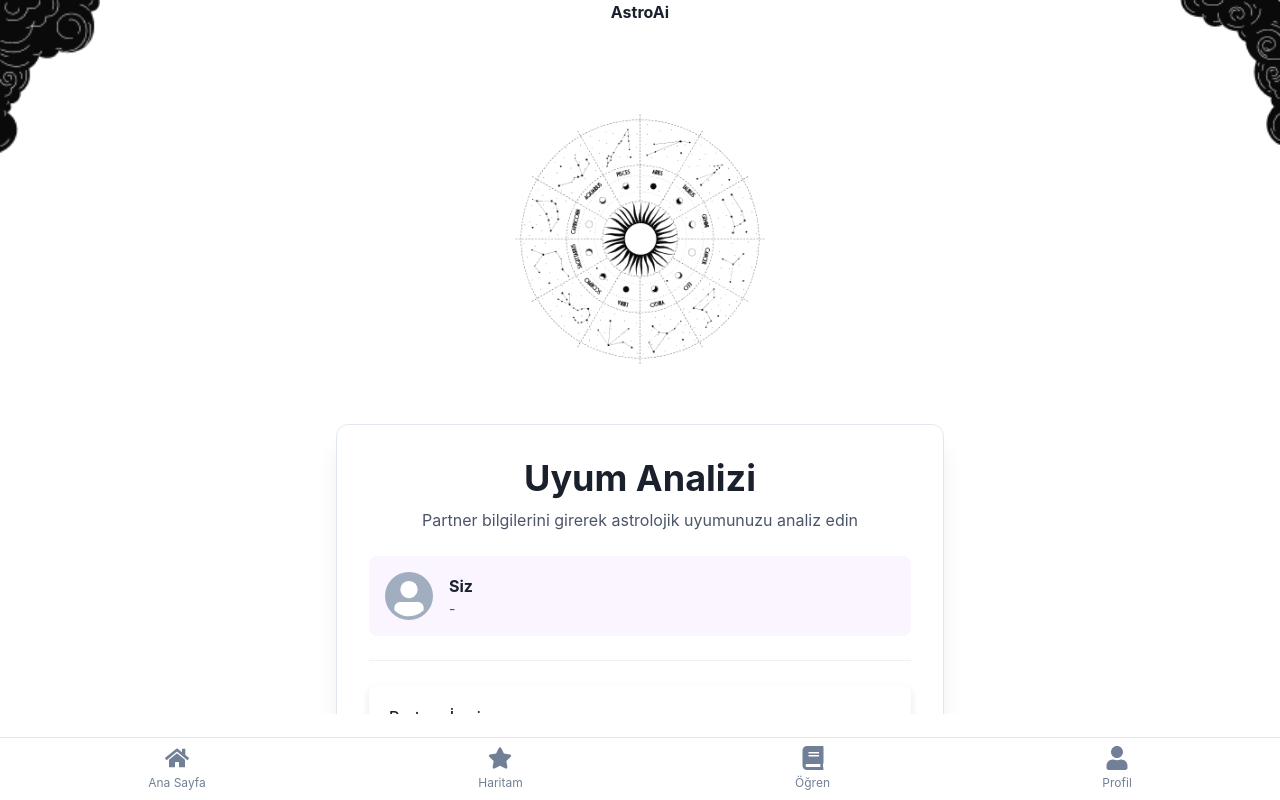
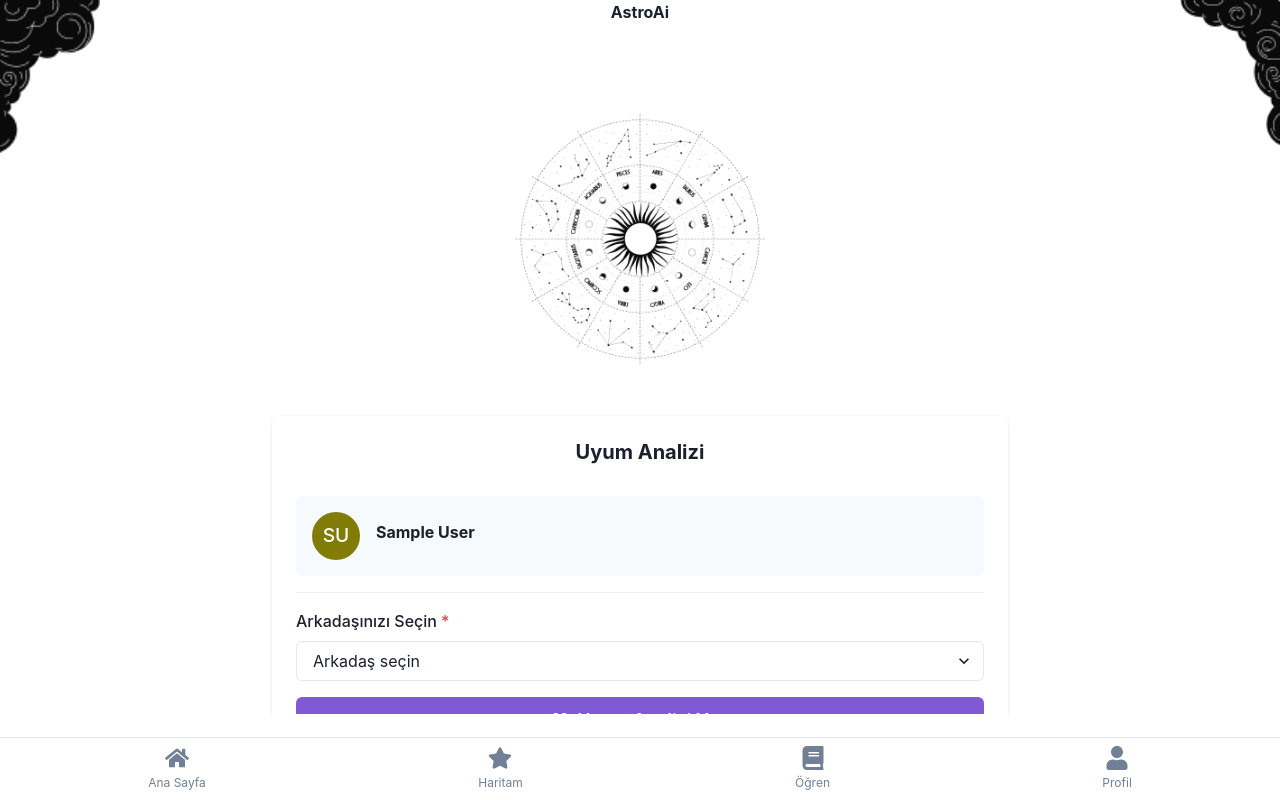
Before and after one commit to sahradeniz/Astrologi-Ai, a React (Create React App) app: page /synastry in a window 1280 px wide. Built offline with nearby package versions, Linux system fonts and the light colour scheme; sample sign-in values are in the browser's storage; the HTML template or start-up script is replaced by a standard one.

Commit message:
feat: update synastry form to use logged-in user data

```diff
--- a/src/components/SynastryForm.js
+++ b/src/components/SynastryForm.js
@@ -1,4 +1,4 @@
-import React, { useState } from 'react';
+import React, { useState, useEffect } from 'react';
 import {
   Box,
   Button,
@@ -18,232 +18,164 @@ import {
   Divider,
   HStack,
   Avatar,
+  Select,
 } from '@chakra-ui/react';
 import { FaCalendar, FaClock, FaMapMarkerAlt, FaUser, FaHeart } from 'react-icons/fa';
 import { useNavigate } from 'react-router-dom';
 
 const SynastryForm = () => {
-  const [person1Data, setPerson1Data] = useState(() => {
-    // Try to get saved natal chart data
-    const savedData = localStorage.getItem('natalChartData');
-    if (savedData) {
-      const parsed = JSON.parse(savedData);
-      return {
-        name: parsed.name || '',
-        birthDate: parsed.birthDate || '',
-        birthTime: parsed.birthTime || '',
-        birthPlace: parsed.birthPlace || '',
-      };
+  const [loggedInUser, setLoggedInUser] = useState(null);
+  const [friends, setFriends] = useState([]);
+  const [selectedFriend, setSelectedFriend] = useState(null);
+  const [isLoading, setIsLoading] = useState(false);
+  const navigate = useNavigate();
+  const toast = useToast();
+
+  useEffect(() => {
+    // Get logged-in user data
+    const userData = localStorage.getItem('userData');
+    if (userData) {
+      setLoggedInUser(JSON.parse(userData));
     }
-    return {
-      name: '',
-      birthDate: '',
-      birthTime: '',
-      birthPlace: '',
-    };
-  });
 
-  const [person2Data, setPerson2Data] = useState({
-    name: '',
-    birthDate: '',
-    birthTime: '',
-    birthPlace: '',
-  });
+    // Get friends list
+    const friendsList = localStorage.getItem('friends');
+    if (friendsList) {
+      setFriends(JSON.parse(friendsList));
+    }
 
-  const [isLoading, setIsLoading] = useState(false);
-  const [errors, setErrors] = useState({});
-  const toast = useToast();
-  const navigate = useNavigate();
-
-  const bgColor = useColorModeValue('white', 'gray.700');
-  const borderColor = useColorModeValue('gray.200', 'gray.600');
-
-  const validateForm = () => {
-    const newErrors = {};
-    if (!person2Data.name) newErrors.name = "İsim gerekli";
-    if (!person2Data.birthDate) newErrors.birthDate = "Doğum tarihi gerekli";
-    if (!person2Data.birthTime) newErrors.birthTime = "Doğum saati gerekli";
-    if (!person2Data.birthPlace) newErrors.birthPlace = "Doğum yeri gerekli";
-    setErrors(newErrors);
-    return Object.keys(newErrors).length === 0;
-  };
+    // Check for pre-selected friend from friends list
+    const preSelectedFriend = localStorage.getItem('selectedFriend');
+    if (preSelectedFriend) {
+      setSelectedFriend(JSON.parse(preSelectedFriend));
+      localStorage.removeItem('selectedFriend'); // Clear after using
+    }
+  }, []);
 
   const handleSubmit = async (e) => {
     e.preventDefault();
-    if (!validateForm()) return;
+    if (!loggedInUser || !selectedFriend) {
+      toast({
+        title: "Eksik Bilgi",
+        description: "Lütfen bir arkadaş seçin",
+        status: "error",
+        duration: 3000,
+      });
+      return;
+    }
 
     setIsLoading(true);
+
     try {
-      const response = await fetch("http://localhost:5003/calculate_synastry", {
-        method: "POST",
+      const response = await fetch('http://localhost:5003/api/calculate-synastry', {
+        method: 'POST',
         headers: {
-          "Content-Type": "application/json",
+          'Content-Type': 'application/json',
         },
         body: JSON.stringify({
-          person1: person1Data,
-          person2: person2Data,
+          person1: {
+            birthDate: loggedInUser.birthDate,
+            birthTime: loggedInUser.birthTime,
+            location: loggedInUser.birthPlace,
+          },
+          person2: {
+            birthDate: selectedFriend.birthDate,
+            birthTime: selectedFriend.birthTime,
+            location: selectedFriend.birthPlace,
+          },
         }),
       });
 
+      const data = await response.json();
+
       if (!response.ok) {
-        throw new Error("Sunucu hatası");
+        throw new Error(data.error || 'Analiz hesaplanamadı');
       }
 
-      const data = await response.json();
+      // Navigate to results page
+      navigate('/synastry-result', { state: { result: data } });
 
-      // Save partner data to friends list
-      const friends = JSON.parse(localStorage.getItem('friends') || '[]');
-      if (!friends.some(friend =>
-        friend.birthDate === person2Data.birthDate &&
-        friend.birthTime === person2Data.birthTime
-      )) {
-        friends.push(person2Data);
-        localStorage.setItem('friends', JSON.stringify(friends));
-      }
-
-      localStorage.setItem("synastryData", JSON.stringify(data));
-      navigate("/synastry-result");
     } catch (error) {
-      console.error("Error in form submission:", error);
       toast({
         title: "Hata",
-        description: "Uyum analizi hesaplanırken bir hata oluştu.",
+        description: error.message,
         status: "error",
-        duration: 5000,
-        isClosable: true,
+        duration: 3000,
       });
     } finally {
       setIsLoading(false);
     }
   };
 
+  if (!loggedInUser) {
     return (
-    <Container maxW="container.sm" py={10}>
-      <Box
-        p={8}
-        bg={bgColor}
-        borderWidth="1px"
-        borderColor={borderColor}
-        borderRadius="xl"
-        shadow="xl"
-      >
+      <Box textAlign="center" p={6}>
+        <Text>Lütfen önce giriş yapın.</Text>
+      </Box>
+    );
+  }
+
+  return (
+    <Container maxW="container.md" py={8}>
       <VStack spacing={6} align="stretch">
-          <Box textAlign="center">
-            <Heading size="xl" mb={2}>
-              Uyum Analizi
-            </Heading>
-            <Text color="gray.600">
-              Partner bilgilerini girerek astrolojik uyumunuzu analiz edin
-            </Text>
-          </Box>
+        <Box p={6} borderRadius="lg" bg={useColorModeValue('white', 'gray.700')} boxShadow="base">
+          <VStack spacing={4} align="stretch">
+            <Heading size="md" mb={4}>Uyum Analizi</Heading>
 
-          {/* Person 1 (Current User) Info Display */}
-          <Box p={4} bg="purple.50" borderRadius="lg">
+            <Box borderRadius="md" p={4} bg={useColorModeValue('gray.50', 'gray.600')}>
               <HStack spacing={4}>
-              <Avatar size="md" name={person1Data.name} />
-              <VStack align="start" spacing={0}>
-                <Text fontWeight="bold">{person1Data.name || "Siz"}</Text>
-                <Text fontSize="sm" color="gray.600">
-                  {person1Data.birthDate} - {person1Data.birthPlace}
-                </Text>
+                <Avatar name={loggedInUser.name} size="md" />
+                <VStack align="start" spacing={1}>
+                  <Text fontWeight="bold">{loggedInUser.name}</Text>
+                  <Text fontSize="sm">{loggedInUser.birthDate}</Text>
+                  <Text fontSize="sm">{loggedInUser.birthPlace}</Text>
                 </VStack>
               </HStack>
             </Box>
 
             <Divider />
 
-          {/* Person 2 Form */}
-          <form onSubmit={handleSubmit}>
-            <VStack spacing={4}>
-              <FormControl isInvalid={errors.name}>
-                <FormLabel>Partner İsmi</FormLabel>
-                <InputGroup>
-                  <InputLeftElement>
-                    <Icon as={FaUser} color="gray.500" />
-                  </InputLeftElement>
-                  <Input
-                    type="text"
-                    value={person2Data.name}
-                    onChange={(e) =>
-                      setPerson2Data({ ...person2Data, name: e.target.value })
-                    }
-                    pl={10}
-                  />
-                </InputGroup>
-                <FormErrorMessage>{errors.name}</FormErrorMessage>
+            <FormControl isRequired>
+              <FormLabel>Arkadaşınızı Seçin</FormLabel>
+              <Select
+                placeholder="Arkadaş seçin"
+                value={selectedFriend ? JSON.stringify(selectedFriend) : ''}
+                onChange={(e) => setSelectedFriend(e.target.value ? JSON.parse(e.target.value) : null)}
+              >
+                {friends.map((friend, index) => (
+                  <option key={index} value={JSON.stringify(friend)}>
+                    {friend.name} ({friend.birthDate})
+                  </option>
+                ))}
+              </Select>
             </FormControl>
 
-              <FormControl isInvalid={errors.birthDate}>
-                <FormLabel>Doğum Tarihi</FormLabel>
-                <InputGroup>
-                  <InputLeftElement>
-                    <Icon as={FaCalendar} color="gray.500" />
-                  </InputLeftElement>
-                  <Input
-                    type="date"
-                    value={person2Data.birthDate}
-                    onChange={(e) =>
-                      setPerson2Data({ ...person2Data, birthDate: e.target.value })
-                    }
-                    pl={10}
-                  />
-                </InputGroup>
-                <FormErrorMessage>{errors.birthDate}</FormErrorMessage>
-              </FormControl>
-
-              <FormControl isInvalid={errors.birthTime}>
-                <FormLabel>Doğum Saati</FormLabel>
-                <InputGroup>
-                  <InputLeftElement>
-                    <Icon as={FaClock} color="gray.500" />
-                  </InputLeftElement>
-                  <Input
-                    type="time"
-                    value={person2Data.birthTime}
-                    onChange={(e) =>
-                      setPerson2Data({ ...person2Data, birthTime: e.target.value })
-                    }
-                    pl={10}
-                  />
-                </InputGroup>
-                <FormErrorMessage>{errors.birthTime}</FormErrorMessage>
-              </FormControl>
-
-              <FormControl isInvalid={errors.birthPlace}>
-                <FormLabel>Doğum Yeri</FormLabel>
-                <InputGroup>
-                  <InputLeftElement>
-                    <Icon as={FaMapMarkerAlt} color="gray.500" />
-                  </InputLeftElement>
-                  <Input
-                    type="text"
-                    placeholder="Şehir, Ülke"
-                    value={person2Data.birthPlace}
-                    onChange={(e) =>
-                      setPerson2Data({ ...person2Data, birthPlace: e.target.value })
-                    }
-                    pl={10}
-                  />
-                </InputGroup>
-                <FormErrorMessage>{errors.birthPlace}</FormErrorMessage>
-              </FormControl>
+            {selectedFriend && (
+              <Box borderRadius="md" p={4} bg={useColorModeValue('gray.50', 'gray.600')}>
+                <HStack spacing={4}>
+                  <Avatar name={selectedFriend.name} size="md" />
+                  <VStack align="start" spacing={1}>
+                    <Text fontWeight="bold">{selectedFriend.name}</Text>
+                    <Text fontSize="sm">{selectedFriend.birthDate}</Text>
+                    <Text fontSize="sm">{selectedFriend.birthPlace}</Text>
+                  </VStack>
+                </HStack>
+              </Box>
+            )}
 
             <Button
-                type="submit"
               colorScheme="purple"
               size="lg"
               width="full"
+              onClick={handleSubmit}
               isLoading={isLoading}
-                loadingText="Hesaplanıyor..."
-                mt={6}
               leftIcon={<Icon as={FaHeart} />}
             >
-                Uyumu Analiz Et
+              Uyum Analizi Yap
             </Button>
           </VStack>
-          </form>
+        </Box>
       </VStack>
-      </Box>
     </Container>
   );
 };
```
Lines whose indentation alone changed are shown as unchanged.
